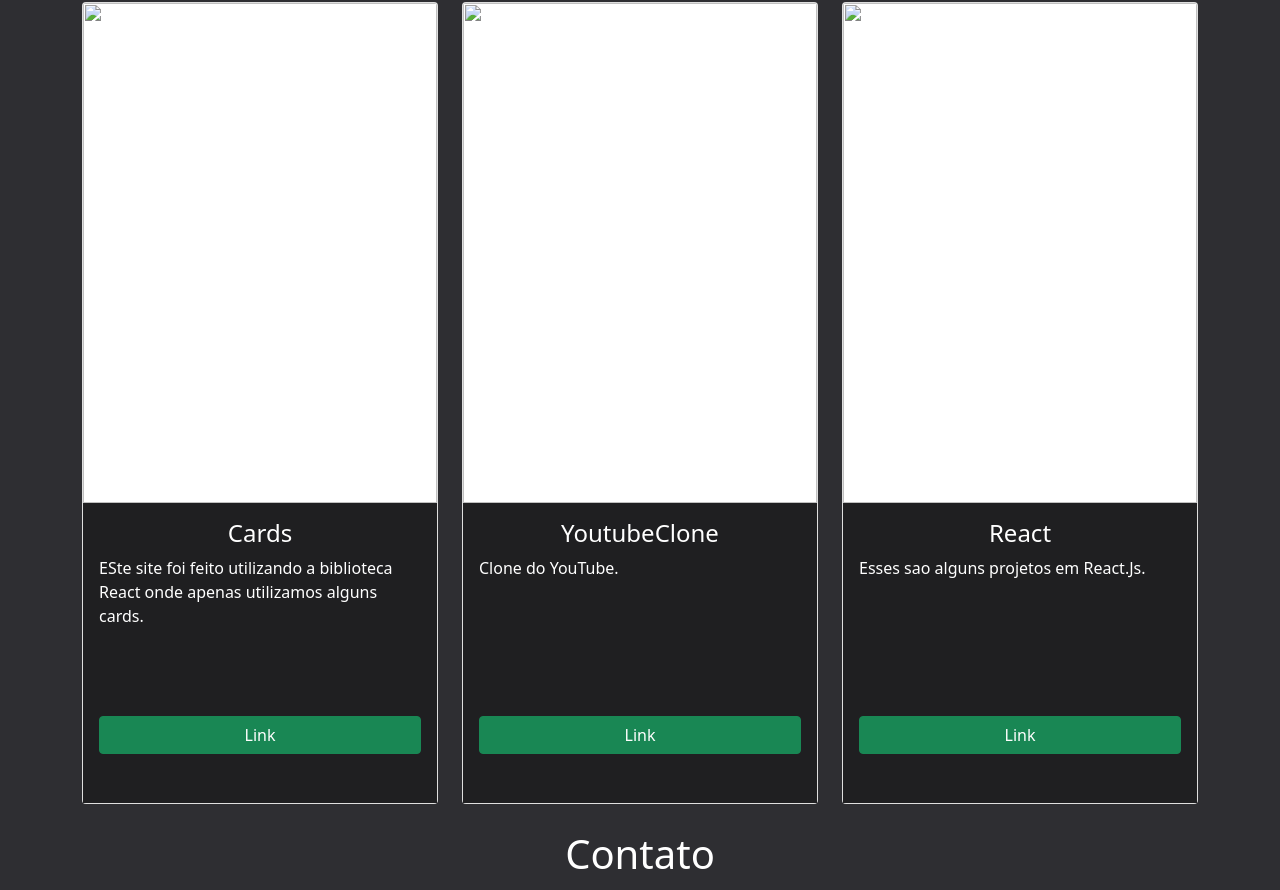
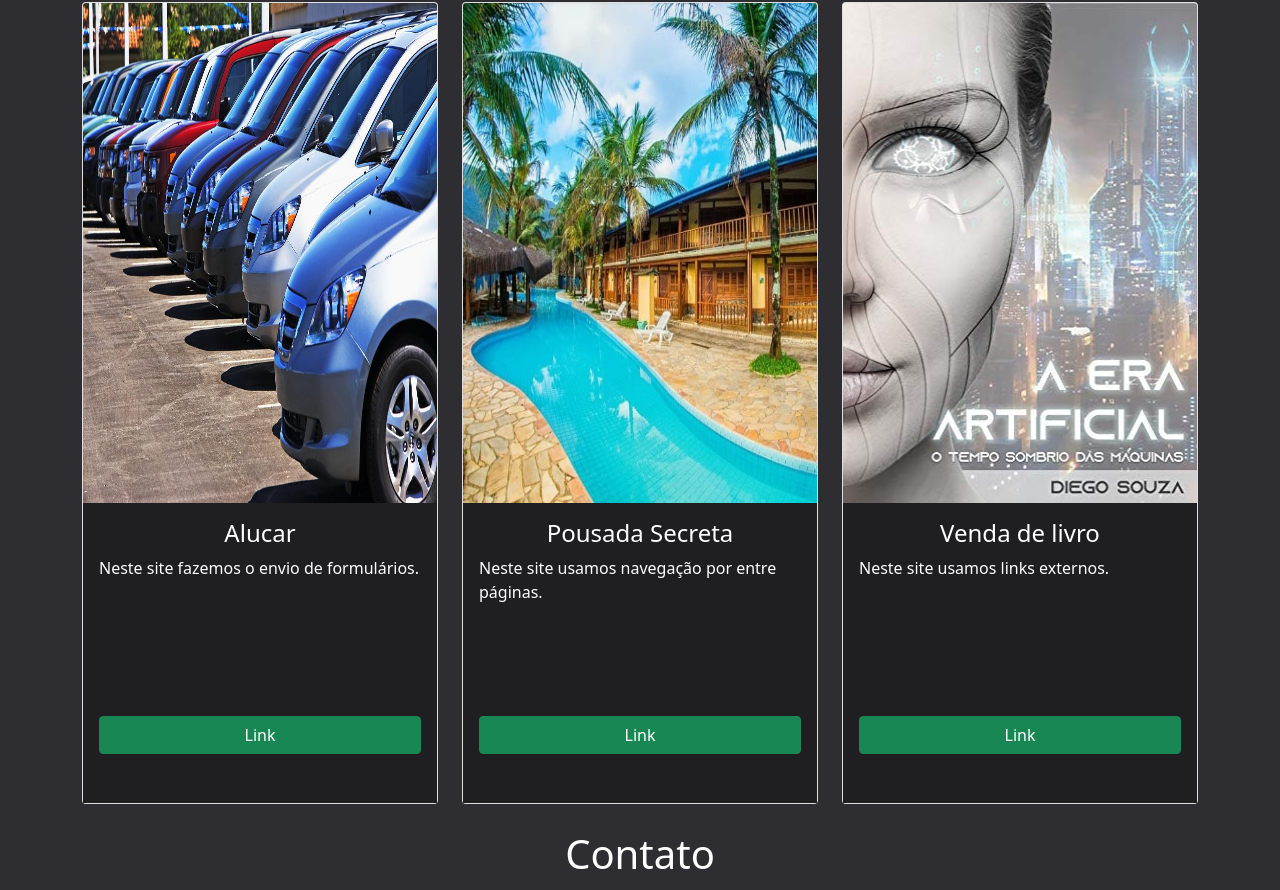
Before and after one commit to FELIPETERRIER/Portfolio2023, a plain HTML site: page index.html in a window 1280 px wide. Shown: the part 2624-3514 px from the top of the page. Drawn offline with nearby package versions, Linux system fonts and the light colour scheme.

Commit message:
add new projects

```diff
--- a/index.html
+++ b/index.html
@@ -185,12 +185,12 @@
             </div>
             <div class="col-lg-4 mt-4">
               <div class="card">
-                <img class="card-img-top" src="" alt="" style="width: 100%;height: 500px;">
+                <img class="card-img-top" src="./Images/capa.jpg " alt="" style="width: 100%;height: 500px;">
                 <div class="card-body" style="width: 100%;height: 300px;">
-                  <h4 class="card-title">Cards</h4>
-                  <p class="card-text">ESte site foi feito utilizando a biblioteca React onde apenas utilizamos alguns cards.  </p>
+                  <h4 class="card-title">Alucar</h4>
+                  <p class="card-text">Neste site fazemos o envio de formulários.  </p>
                   <div class="text-center">
-                    <a href="https://tiny-valkyrie-a38f24.netlify.app"
+                    <a href="https://652d6a2834cde337082ce6cc--astonishing-custard-5dd19f.netlify.app/"
                       class="btn btn-success">Link</a>
 
                   </div>
@@ -200,12 +200,12 @@
             </div>
             <div class="col-lg-4 mt-4">
               <div class="card">
-                <img class="card-img-top" src="images/logo.png" alt="" style="width: 100%;height: 500px;">
+                <img class="card-img-top" src="./Images/img1.jpg" alt="" style="width: 100%;height: 500px;">
                 <div class="card-body" style="width: 100%;height: 300px;">
-                  <h4 class="card-title">YoutubeClone</h4>
-                  <p class="card-text">Clone do YouTube.</p>
+                  <h4 class="card-title">Pousada Secreta</h4>
+                  <p class="card-text">Neste site usamos navegação por entre páginas.</p>
                   <div class="text-center">
-                    <a href="https://drive.google.com/drive/folders/1_DNF9Jb1F10ZFdqqIMiSG8_M0bAskmbC?usp=drive_link"
+                    <a href="https://incredible-fenglisu-56915c.netlify.app/"
                       class="btn btn-success">Link</a>
 
                   </div>
@@ -216,12 +216,12 @@
 
             <div class="col-lg-4 mt-4">
               <div class="card">
-                <img class="card-img-top" src="images/logo192.png" alt="" style="width: 100%;height: 500px;">
+                <img class="card-img-top" src="./Images/capa-livro.jpg" alt="" style="width: 100%;height: 500px;">
                 <div class="card-body" style="width: 100%;height: 300px;">
-                  <h4 class="card-title">React</h4>
-                  <p class="card-text">Esses sao alguns projetos em React.Js.</p>
+                  <h4 class="card-title"> Venda de livro</h4>
+                  <p class="card-text">Neste site usamos links externos.</p>
                   <div class="text-center">
-                    <a href="#" class="btn btn-success">Link</a>
+                    <a href="https://652d6a87830b99383b7f8a88--dapper-licorice-316dcf.netlify.app/" class="btn btn-success">Link</a>
 
                   </div>
 
```
Also changed, not shown: Images/capa-livro.jpg (added), Images/capa.jpg (added), Images/img1.jpg (added).
